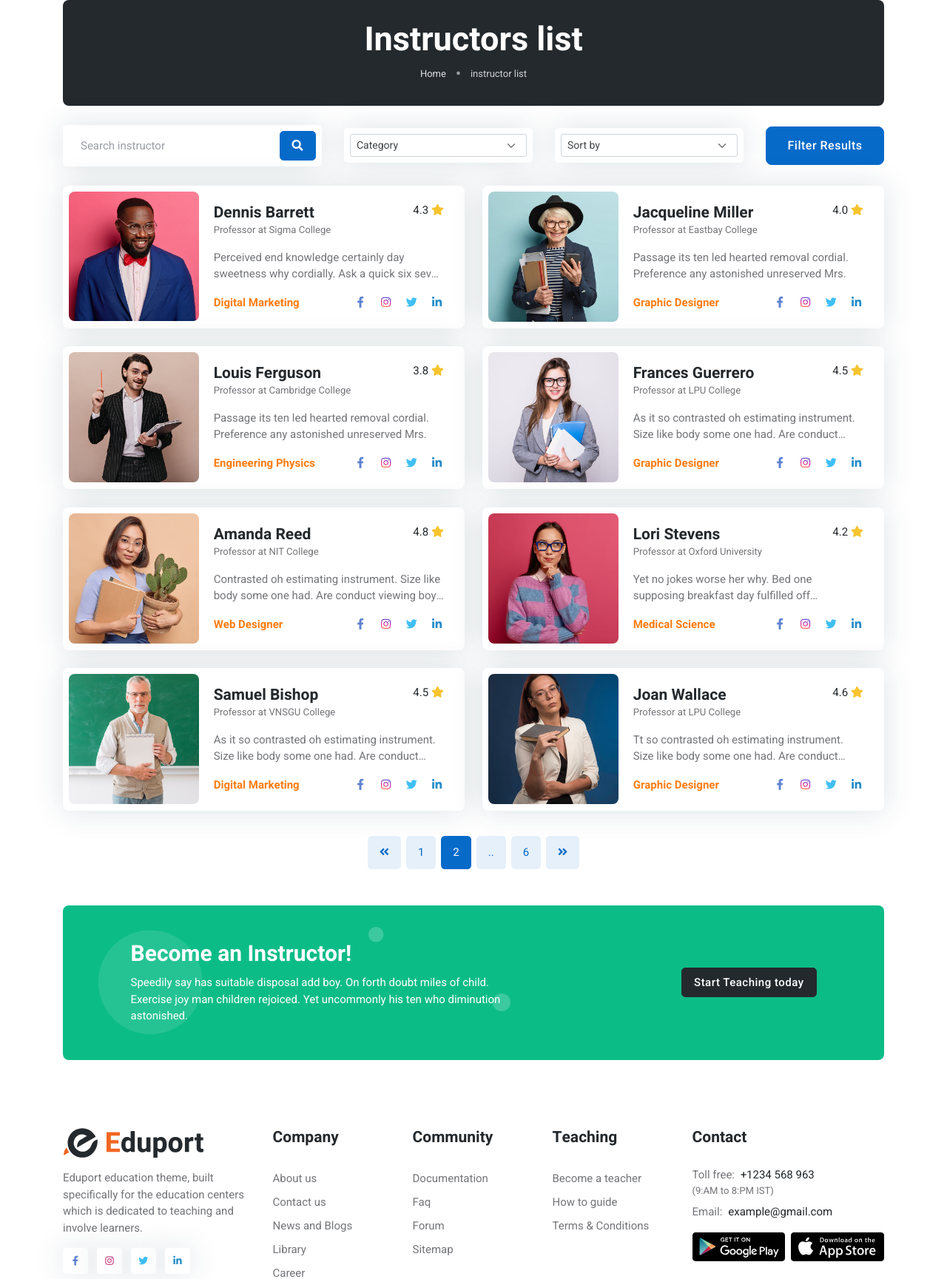
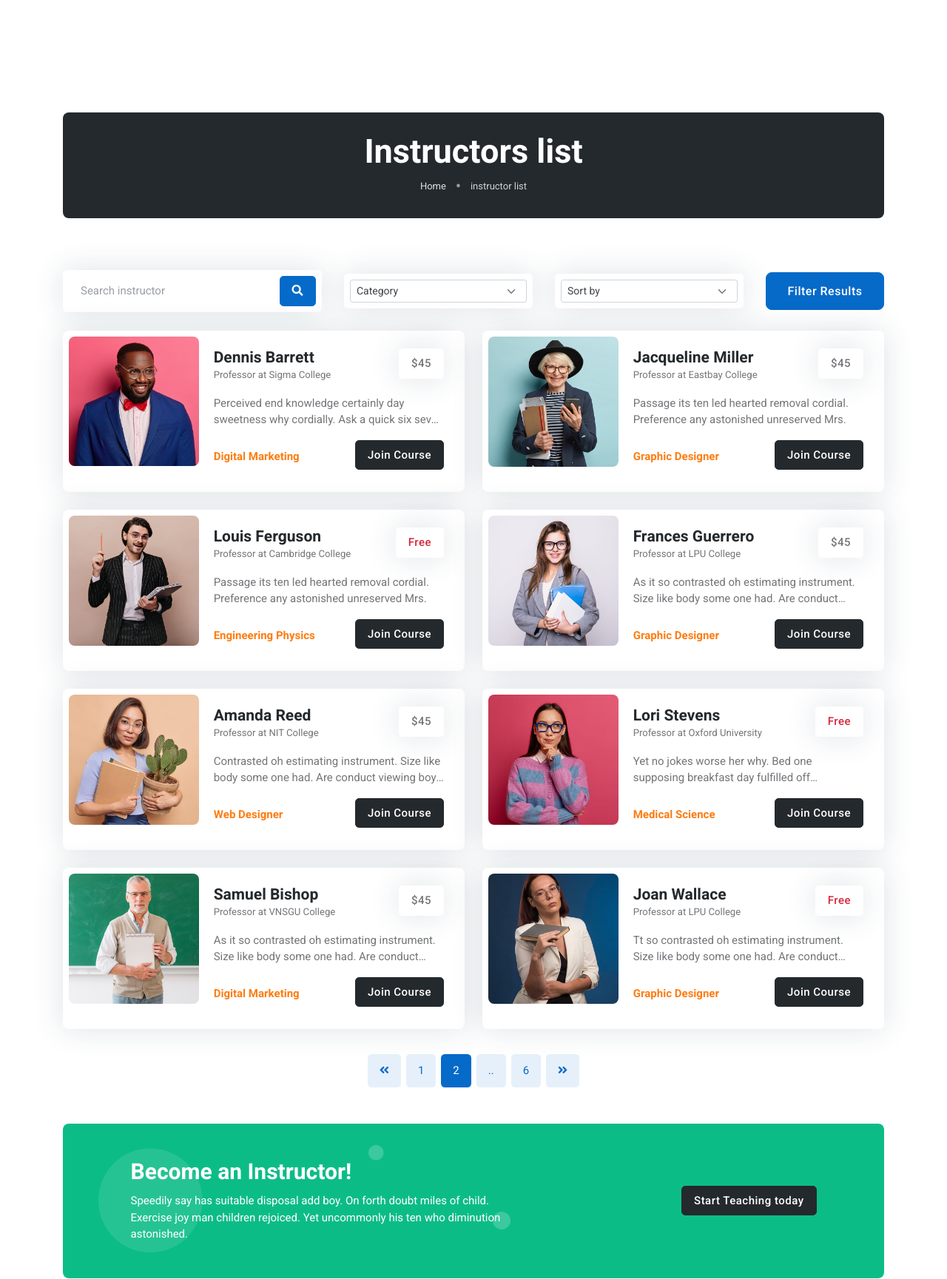
Before and after one commit to Chhaiya-Sophorn/g5-e-learning, a PHP site: template views/trainers/trainer.view.php in a window 1280 px wide. Shown: the top 1729 px of the page at 74% size. Run offline with PHP 8.4, Linux system fonts and the light colour scheme; the template is opened without the code that fills it, so the values that code supplies are empty.

Commit message:
[feat] courses Interface #151

```diff
--- a/router.php
+++ b/router.php
@@ -3,7 +3,7 @@ $uri = parse_url($_SERVER['REQUEST_URI'])['path'];
 $page = "";
 $routes = [
     '/' => 'controllers/home/home.controller.php',
-    // '/trainers' => 'controllers/trainers/trainer.controller.php',
+    '/trainers' => 'controllers/trainers/trainer.controller.php',
 ];
 
 if (array_key_exists($uri, $routes)) {
--- a/views/trainers/trainer.view.php
+++ b/views/trainers/trainer.view.php
@@ -3,8 +3,8 @@
 
 <!-- =======================
 Page Banner START -->
-<section class="py-0">
-	<div class="container">
+<section class="py-23">
+	<div class="container mt-7">
 		<div class="row">
 			<div class="col-12">
 				<div class="bg-dark p-4 text-center rounded-3">
@@ -101,7 +101,8 @@ Inner part START -->
 										<h5 class="card-title mb-0"><a href="/trainer-classroom">Dennis Barrett</a></h5>
 										<p class="small mb-2 mb-sm-0">Professor at Sigma College</p>
 									</div>
-									<span class="h6 fw-light">4.3<i class="fas fa-star text-warning ms-1"></i></span>
+									<a href="#" class="btn shadow" >$45</a>
+
 								</div>
 								<!-- Content -->
 								<p class="text-truncate-2 mb-3">Perceived end knowledge certainly day sweetness why cordially. Ask a quick six seven offer see among.</p>
@@ -109,22 +110,7 @@ Inner part START -->
 								<div class="d-sm-flex justify-content-sm-between align-items-center">
 									<!-- Title -->
 									<h6 class="text-orange mb-0">Digital Marketing</h6>
-
-									<!-- Social button -->
-									<ul class="list-inline mb-0 mt-3 mt-sm-0">
-										<li class="list-inline-item">
-											<a class="mb-0 me-1 text-facebook" href="#"><i class="fab fa-fw fa-facebook-f"></i></a>
-										</li>
-										<li class="list-inline-item">
-											<a class="mb-0 me-1 text-instagram-gradient" href="#"><i class="fab fa-fw fa-instagram"></i></a>
-										</li>
-										<li class="list-inline-item">
-											<a class="mb-0 me-1 text-twitter" href="#"><i class="fab fa-fw fa-twitter"></i></a>
-										</li>
-										<li class="list-inline-item">
-											<a class="mb-0 text-linkedin" href="#"><i class="fab fa-fw fa-linkedin-in"></i></a>
-										</li>
-									</ul>
+									<a href="#" class="btn btn-dark text-white" >Join Course</a>
 								</div>
 							</div>
 						</div>
@@ -151,7 +137,8 @@ Inner part START -->
 										<h5 class="card-title mb-0"><a href="#">Jacqueline Miller</a></h5>
 										<p class="small mb-2 mb-sm-0">Professor at Eastbay College</p>
 									</div>
-									<span class="h6 fw-light">4.0<i class="fas fa-star text-warning ms-1"></i></span>
+									<a href="#" class="btn shadow" >$45</a>
+
 								</div>
 								<!-- Content -->
 								<p class="text-truncate-2 mb-3">Passage its ten led hearted removal cordial. Preference any astonished unreserved Mrs.</p>
@@ -159,22 +146,8 @@ Inner part START -->
 								<div class="d-sm-flex justify-content-sm-between align-items-center">
 									<!-- Title -->
 									<h6 class="text-orange mb-0">Graphic Designer</h6>
+									<a href="#" class="btn btn-dark text-white" >Join Course</a>
 
-									<!-- Social button -->
-									<ul class="list-inline mb-0 mt-3 mt-sm-0">
-										<li class="list-inline-item">
-											<a class="mb-0 me-1 text-facebook" href="#"><i class="fab fa-fw fa-facebook-f"></i></a>
-										</li>
-										<li class="list-inline-item">
-											<a class="mb-0 me-1 text-instagram-gradient" href="#"><i class="fab fa-fw fa-instagram"></i></a>
-										</li>
-										<li class="list-inline-item">
-											<a class="mb-0 me-1 text-twitter" href="#"><i class="fab fa-fw fa-twitter"></i></a>
-										</li>
-										<li class="list-inline-item">
-											<a class="mb-0 text-linkedin" href="#"><i class="fab fa-fw fa-linkedin-in"></i></a>
-										</li>
-									</ul>
 								</div>
 							</div>
 						</div>
@@ -198,10 +171,11 @@ Inner part START -->
 								<!-- Title -->
 								<div class="d-sm-flex justify-content-sm-between mb-2 mb-sm-3">
 									<div>
-										<h5 class="card-title mb-0"><a href="#">Louis Ferguson</a></h5>
+										<h5 class="card-title mb-0" name='name'><a href="#">Louis Ferguson</a></h5>
 										<p class="small mb-2 mb-sm-0">Professor at Cambridge College</p>
 									</div>
-									<span class="h6 fw-light">3.8<i class="fas fa-star text-warning ms-1"></i></span>
+									<a href="#" class="btn shadow text-danger"  >Free</a>
+
 								</div>
 								<!-- Content -->
 								<p class="text-truncate-2 mb-3">Passage its ten led hearted removal cordial. Preference any astonished unreserved Mrs.</p>
@@ -209,22 +183,8 @@ Inner part START -->
 								<div class="d-sm-flex justify-content-sm-between align-items-center">
 									<!-- Title -->
 									<h6 class="text-orange mb-0">Engineering Physics</h6>
+									<a href="#" class="btn btn-dark text-white" >Join Course</a>
 
-									<!-- Social button -->
-									<ul class="list-inline mb-0 mt-3 mt-sm-0">
-										<li class="list-inline-item">
-											<a class="mb-0 me-1 text-facebook" href="#"><i class="fab fa-fw fa-facebook-f"></i></a>
-										</li>
-										<li class="list-inline-item">
-											<a class="mb-0 me-1 text-instagram-gradient" href="#"><i class="fab fa-fw fa-instagram"></i></a>
-										</li>
-										<li class="list-inline-item">
-											<a class="mb-0 me-1 text-twitter" href="#"><i class="fab fa-fw fa-twitter"></i></a>
-										</li>
-										<li class="list-inline-item">
-											<a class="mb-0 text-linkedin" href="#"><i class="fab fa-fw fa-linkedin-in"></i></a>
-										</li>
-									</ul>
 								</div>
 							</div>
 						</div>
@@ -251,7 +211,7 @@ Inner part START -->
 										<h5 class="card-title mb-0"><a href="#">Frances Guerrero</a></h5>
 										<p class="small mb-2 mb-sm-0">Professor at LPU College</p>
 									</div>
-									<span class="h6 fw-light">4.5<i class="fas fa-star text-warning ms-1"></i></span>
+									<a href="#" class="btn shadow" >$45</a>
 								</div>
 								<!-- Content -->
 								<p class="text-truncate-2 mb-3">As it so contrasted oh estimating instrument. Size like body some one had. Are conduct viewing boy minutes warrant the expense</p>
@@ -259,22 +219,10 @@ Inner part START -->
 								<div class="d-sm-flex justify-content-sm-between align-items-center">
 									<!-- Title -->
 									<h6 class="text-orange mb-0">Graphic Designer</h6>
+									<a href="#" class="btn btn-dark text-white" >Join Course</a>
 
 									<!-- Social button -->
-									<ul class="list-inline mb-0 mt-3 mt-sm-0">
-										<li class="list-inline-item">
-											<a class="mb-0 me-1 text-facebook" href="#"><i class="fab fa-fw fa-facebook-f"></i></a>
-										</li>
-										<li class="list-inline-item">
-											<a class="mb-0 me-1 text-instagram-gradient" href="#"><i class="fab fa-fw fa-instagram"></i></a>
-										</li>
-										<li class="list-inline-item">
-											<a class="mb-0 me-1 text-twitter" href="#"><i class="fab fa-fw fa-twitter"></i></a>
-										</li>
-										<li class="list-inline-item">
-											<a class="mb-0 text-linkedin" href="#"><i class="fab fa-fw fa-linkedin-in"></i></a>
-										</li>
-									</ul>
+
 								</div>
 							</div>
 						</div>
@@ -301,7 +249,7 @@ Inner part START -->
 										<h5 class="card-title mb-0"><a href="#">Amanda Reed</a></h5>
 										<p class="small mb-2 mb-sm-0">Professor at NIT College</p>
 									</div>
-									<span class="h6 fw-light">4.8<i class="fas fa-star text-warning ms-1"></i></span>
+									<a href="#" class="btn shadow" >$45</a>
 								</div>
 								<!-- Content -->
 								<p class="text-truncate-2 mb-3">Contrasted oh estimating instrument. Size like body some one had. Are conduct viewing boy minutes warrant the expense</p>
@@ -309,22 +257,10 @@ Inner part START -->
 								<div class="d-sm-flex justify-content-sm-between align-items-center">
 									<!-- Title -->
 									<h6 class="text-orange mb-0">Web Designer</h6>
+									<a href="#" class="btn btn-dark text-white" >Join Course</a>
 
 									<!-- Social button -->
-									<ul class="list-inline mb-0 mt-3 mt-sm-0">
-										<li class="list-inline-item">
-											<a class="mb-0 me-1 text-facebook" href="#"><i class="fab fa-fw fa-facebook-f"></i></a>
-										</li>
-										<li class="list-inline-item">
-											<a class="mb-0 me-1 text-instagram-gradient" href="#"><i class="fab fa-fw fa-instagram"></i></a>
-										</li>
-										<li class="list-inline-item">
-											<a class="mb-0 me-1 text-twitter" href="#"><i class="fab fa-fw fa-twitter"></i></a>
-										</li>
-										<li class="list-inline-item">
-											<a class="mb-0 text-linkedin" href="#"><i class="fab fa-fw fa-linkedin-in"></i></a>
-										</li>
-									</ul>
+
 								</div>
 
 							</div>
@@ -352,7 +288,7 @@ Inner part START -->
 										<h5 class="card-title mb-0"><a href="#">Lori Stevens</a></h5>
 										<p class="small mb-2 mb-sm-0">Professor at Oxford University</p>
 									</div>
-									<span class="h6 fw-light">4.2<i class="fas fa-star text-warning ms-1"></i></span>
+									<a href="#" class="btn shadow text-danger" >Free</a>
 								</div>
 								<!-- Content -->
 								<p class="text-truncate-2 mb-3">Yet no jokes worse her why. Bed one supposing breakfast day fulfilled off depending questions. Whatever boy her exertion his extended. Ecstatic followed handsome drawings</p>
@@ -360,22 +296,10 @@ Inner part START -->
 								<div class="d-sm-flex justify-content-sm-between align-items-center">
 									<!-- Title -->
 									<h6 class="text-orange mb-0">Medical Science</h6>
+									<a href="#" class="btn btn-dark text-white" >Join Course</a>
 
 									<!-- Social button -->
-									<ul class="list-inline mb-0 mt-3 mt-sm-0">
-										<li class="list-inline-item">
-											<a class="mb-0 me-1 text-facebook" href="#"><i class="fab fa-fw fa-facebook-f"></i></a>
-										</li>
-										<li class="list-inline-item">
-											<a class="mb-0 me-1 text-instagram-gradient" href="#"><i class="fab fa-fw fa-instagram"></i></a>
-										</li>
-										<li class="list-inline-item">
-											<a class="mb-0 me-1 text-twitter" href="#"><i class="fab fa-fw fa-twitter"></i></a>
-										</li>
-										<li class="list-inline-item">
-											<a class="mb-0 text-linkedin" href="#"><i class="fab fa-fw fa-linkedin-in"></i></a>
-										</li>
-									</ul>
+
 								</div>
 							</div>
 						</div>
@@ -402,7 +326,7 @@ Inner part START -->
 										<h5 class="card-title mb-0"><a href="#">Samuel Bishop</a></h5>
 										<p class="small mb-2 mb-sm-0">Professor at VNSGU College</p>
 									</div>
-									<span class="h6 fw-light">4.5<i class="fas fa-star text-warning ms-1"></i></span>
+									<a href="#" class="btn shadow" >$45</a>
 								</div>
 								<!-- Content -->
 								<p class="text-truncate-2 mb-3">As it so contrasted oh estimating instrument. Size like body some one had. Are conduct viewing boy minutes warrant the expense</p>
@@ -410,22 +334,9 @@ Inner part START -->
 								<div class="d-sm-flex justify-content-sm-between align-items-center">
 									<!-- Title -->
 									<h6 class="text-orange mb-0">Digital Marketing</h6>
+									<a href="#" class="btn btn-dark text-white" >Join Course</a>
+									<!-- Social button -->
 
-									<!-- Social button -->
-									<ul class="list-inline mb-0 mt-3 mt-sm-0">
-										<li class="list-inline-item">
-											<a class="mb-0 me-1 text-facebook" href="#"><i class="fab fa-fw fa-facebook-f"></i></a>
-										</li>
-										<li class="list-inline-item">
-											<a class="mb-0 me-1 text-instagram-gradient" href="#"><i class="fab fa-fw fa-instagram"></i></a>
-										</li>
-										<li class="list-inline-item">
-											<a class="mb-0 me-1 text-twitter" href="#"><i class="fab fa-fw fa-twitter"></i></a>
-										</li>
-										<li class="list-inline-item">
-											<a class="mb-0 text-linkedin" href="#"><i class="fab fa-fw fa-linkedin-in"></i></a>
-										</li>
-									</ul>
 								</div>
 							</div>
 						</div>
@@ -452,7 +363,7 @@ Inner part START -->
 										<h5 class="card-title mb-0"><a href="#">Joan Wallace</a></h5>
 										<p class="small mb-2 mb-sm-0">Professor at LPU College</p>
 									</div>
-									<span class="h6 fw-light">4.6<i class="fas fa-star text-warning ms-1"></i></span>
+									<a href="#" class="btn shadow text-danger" >Free</a>
 								</div>
 								<!-- Content -->
 								<p class="text-truncate-2 mb-3">Tt so contrasted oh estimating instrument. Size like body some one had. Are conduct viewing boy minutes warrant the expense</p>
@@ -460,22 +371,9 @@ Inner part START -->
 								<div class="d-sm-flex justify-content-sm-between align-items-center">
 									<!-- Title -->
 									<h6 class="text-orange mb-0">Graphic Designer</h6>
+									<a href="#" class="btn btn-dark text-white" >Join Course</a>
+									<!-- Social button -->
 
-									<!-- Social button -->
-									<ul class="list-inline mb-0 mt-3 mt-sm-0">
-										<li class="list-inline-item">
-											<a class="mb-0 me-1 text-facebook" href="#"><i class="fab fa-fw fa-facebook-f"></i></a>
-										</li>
-										<li class="list-inline-item">
-											<a class="mb-0 me-1 text-instagram-gradient" href="#"><i class="fab fa-fw fa-instagram"></i></a>
-										</li>
-										<li class="list-inline-item">
-											<a class="mb-0 me-1 text-twitter" href="#"><i class="fab fa-fw fa-twitter"></i></a>
-										</li>
-										<li class="list-inline-item">
-											<a class="mb-0 text-linkedin" href="#"><i class="fab fa-fw fa-linkedin-in"></i></a>
-										</li>
-									</ul>
 								</div>
 							</div>
 						</div>
```
